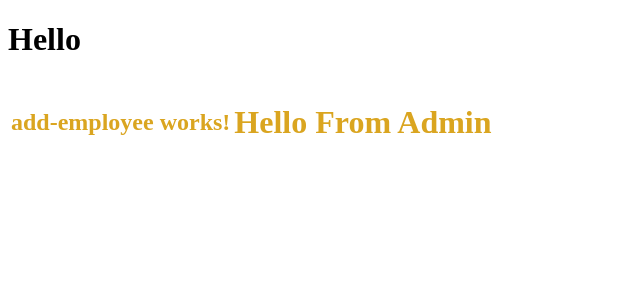
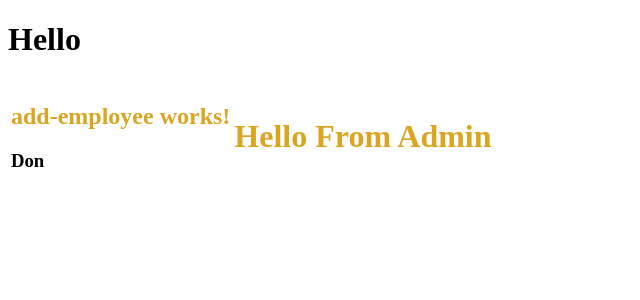
Before and after one commit to AakashKainth/angular_18_tutorial, an Angular app: page / in a window 1280 px wide. Shown: the top 300 px of the page, without its empty margins (0-640 px from the left). Built offline with nearby package versions, Linux system fonts and the light colour scheme.

Commit message:
Added h3 tag

```diff
--- a/src/app/components/add-employee/add-employee.component.html
+++ b/src/app/components/add-employee/add-employee.component.html
@@ -1 +1,2 @@
 <h2 class="text-primary">add-employee works!</h2>
+<h3>Don</h3>
```
